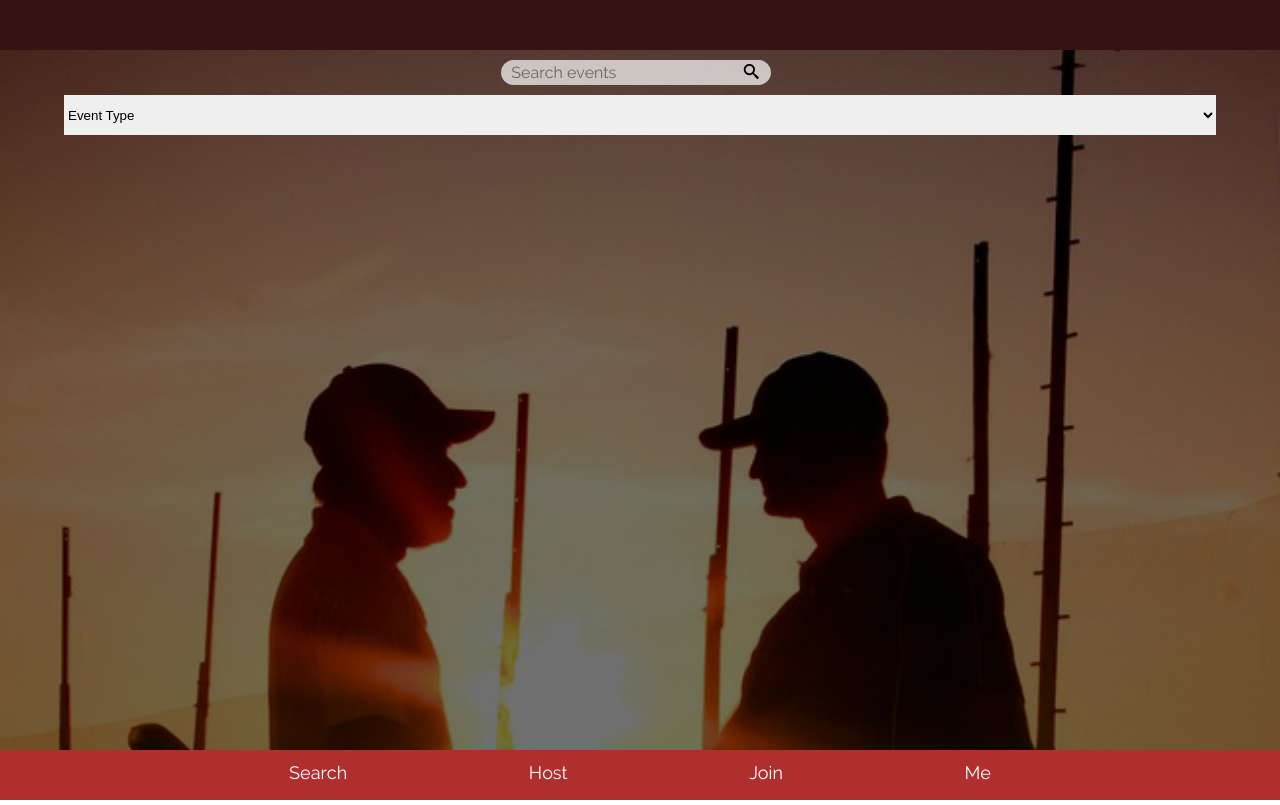
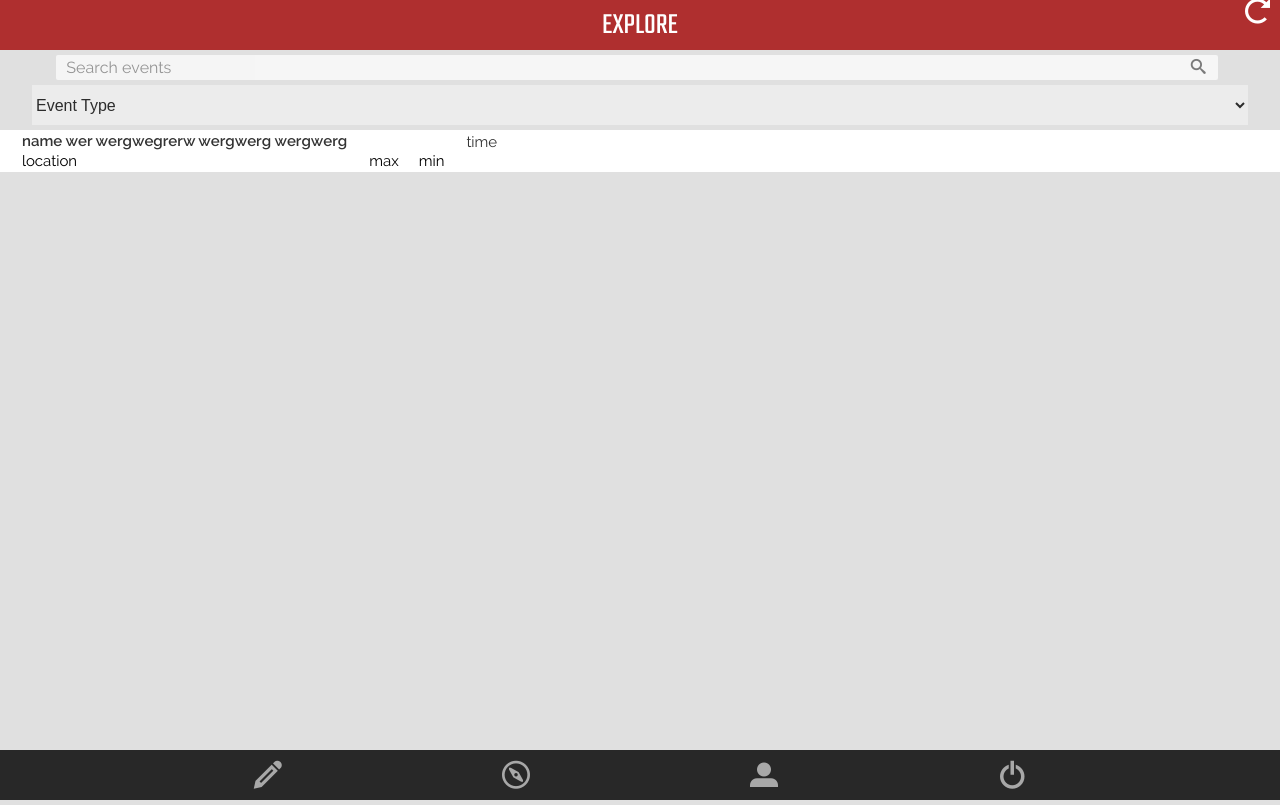
Before and after one commit to Spontaneus-CF/spontaneous, a website: page index/join.html in a window 1280 px wide. Drawn offline with Linux system fonts and the light colour scheme.

Commit message:
update styling for all pages and more ico fonts

```diff
--- a/index/css/base.css
+++ b/index/css/base.css
@@ -40,19 +40,24 @@ html {
 
 html, body {
   height: 100%;
+  background-color: #E0E0E0
 }
 
 h1, h2, li, p {
   color: white;
 }
 
+h1, h2 {
+  font-size: 3rem;
+  font-family: 'teko', sans-serif;
+}
+
 h1 {
   font-size: 5rem;
   font-weight: bold;
-  font-family: 'teko', sans-serif;
 }
 
-li, p, input{
+li, p, input, th, td{
   font-family: 'raleway', sans-serif;
 }
 
@@ -60,20 +65,22 @@ form {
   border-radius: 0.3rem;
 }
 
-input{
+input {
   width: 26rem;
-  height: 4.4rem;
+  height: 4.5rem;
   font-size: 1.6rem;
   padding: 0 0 0 1rem;
 }
 
 nav ul li {
-  height: 4.4rem;
-  font-size: 1.8rem;
+  height: 4.5rem;
+  font-size: 2.8rem;
 }
 
 header {
   width: 100%;
   height: 5rem;
-  background-color: #361212;
+  background-color: #AF2F2F;
+  position: fixed;
+  z-index: 1;
 }
--- a/index/css/module.css
+++ b/index/css/module.css
@@ -1,15 +1,10 @@
-body {
-  background-image: url('../images/golf.jpg');
-  background-size: 120%;
-}
-
 h1, p, form, button {
   text-align: center;
 }
 
 .intro-heading {
   margin-bottom: 0;
-  margin-top: 15rem;
+  margin-top: 10rem;
 }
 
 .intro-description {
@@ -19,10 +14,6 @@ h1, p, form, button {
 
 input {
   margin: 0 auto;
-  display: block;
-}
-
-.main-link {
   display: block;
 }
 
@@ -52,6 +43,7 @@ input {
 }
 
 .main-link {
+  display: block;
   text-align: center;
   width: 8rem;
   height: 4.5rem;
@@ -61,27 +53,37 @@ input {
   line-height: 4.5rem;
   border-radius: 0.2rem;
   font-family: 'raleway', sans-serif;
-  font-size: 1.8rem;
+  font-size: 1.6rem;
   margin: 0 0 1rem 1rem;
   position: absolute;
   bottom: 0;
 }
 
-.search-box {
-  margin-left: 1rem;
-  border-radius: 3rem;
+.search-box,
+.search-box2 {
+  margin-left: 1.2rem;
+  border-radius: 0.2rem;
   height: 2.5rem;
   opacity: 0.7;
+  margin-bottom: 0.5rem;
+  display: inline-block;
+}
+
+.search-box {
   margin-top: 1rem;
-  margin-bottom: 1rem;
-  display: inline;
+  width: 26rem;
+}
+
+.search-box2 {
+  margin-top: 5.5rem;
+  width: 90%;
 }
 
 .mobile-bar {
   position: absolute;
   width: 100%;
   height: 5rem;
-  background-color: #AF2F2F;
+  background-color: #282828;
   bottom: 0;
 }
 
@@ -92,23 +94,85 @@ input {
 
 .mobile-bar__item {
   display: inline-block;
-  padding: 0 7%;
-  line-height: 4.5rem;
+  padding: 0 8.5%;
+  line-height: 5.5rem;
 }
 
 .mobile-bar__item a {
-  color: white;
+  color: #A8A8A8;
 }
 
 .dropdown {
   display: block;
   margin: auto;
-  width: 90%;
+  margin-bottom: 0.5rem;
+  width: 95%;
   height: 4rem;
+  font-size: 1.6rem;
+  opacity: 0.8;
 }
 
 .icon-search {
   font-size: 1.5rem;
   position: relative;
   right: 3rem;
+  opacity: 0.5;
 }
+
+.icon-spinner {
+  position: relative;
+  display: inline;
+  float: right;
+  margin-top: -4.8rem;
+  margin-right: 1rem;
+  font-size: 2.5rem;
+  color: white;
+  cursor: pointer;
+}
+
+.sub-heading {
+  font-size: 3rem;
+  padding-top: 0.4rem;
+}
+
+.event-holder {
+  width: 100%;
+  background-color: white;
+  float: left;
+}
+
+.events {
+  padding: 0 1rem;
+}
+
+.events__list {
+  color: #333333;
+  font-size: 1.5rem;
+}
+
+th, td {
+  padding: 0 1rem;
+  font-size: 1.5rem;
+  font-weight: normal;
+}
+
+.events__list__name {
+  float: left;
+  font-weight: bold;
+}
+
+.events__list__time {
+  float: right;
+  line-height: 1.5rem;
+}
+
+.events__list__max,
+.events__list__min {
+  float: right;
+  text-align: right;
+}
+
+.join {
+  width: 5rem;
+  float: right;
+}
--- a/index/ico-fonts/style.css
+++ b/index/ico-fonts/style.css
@@ -1,10 +1,10 @@
 @font-face {
 	font-family: 'ico-fonts';
-	src:url('fonts/ico-fonts.eot?i25org');
-	src:url('fonts/ico-fonts.eot?#iefixi25org') format('embedded-opentype'),
-		url('fonts/ico-fonts.woff?i25org') format('woff'),
-		url('fonts/ico-fonts.ttf?i25org') format('truetype'),
-		url('fonts/ico-fonts.svg?i25org#ico-fonts') format('svg');
+	src:url('fonts/ico-fonts.eot?q07q4h');
+	src:url('fonts/ico-fonts.eot?#iefixq07q4h') format('embedded-opentype'),
+		url('fonts/ico-fonts.woff?q07q4h') format('woff'),
+		url('fonts/ico-fonts.ttf?q07q4h') format('truetype'),
+		url('fonts/ico-fonts.svg?q07q4h#ico-fonts') format('svg');
 	font-weight: normal;
 	font-style: normal;
 }
@@ -23,15 +23,27 @@
 	-moz-osx-font-smoothing: grayscale;
 }
 
+.icon-pencil:before {
+	content: "\e603";
+}
+.icon-compass:before {
+	content: "\e604";
+}
 .icon-user:before {
 	content: "\e600";
+}
+.icon-spinner:before {
+	content: "\e605";
 }
 .icon-search:before {
 	content: "\e601";
 }
+.icon-switch:before {
+	content: "\e606";
+}
+.icon-close:before {
+	content: "\e607";
+}
 .icon-checkmark:before {
 	content: "\e602";
 }
-.icon-arrow-left:before {
-	content: "\e603";
-}
--- a/index/join.html
+++ b/index/join.html
@@ -14,13 +14,14 @@
   </head>
   <body>
     <header>
+      <h1 class="sub-heading">EXPLORE</h1>
       <img class="logo"></img>
+      <div class="icon-spinner"></div>
     </header>
     <form method="get">
-      <input type="text" class="search-box" size="" maxlength="120" placeholder="Search events">
+      <input type="text" class="search-box2" size="" maxlength="120" placeholder="Search events">
       <span class="icon-search"></span>
     </form>
-    <article>
     <form method="post">
       <select class="dropdown" name="Sort By">
         <option value="event-type" class="dropdown__item">Event Type</option>
@@ -28,13 +29,30 @@
         <option value="time" class="dropdown__item">Time</option>
       </select>
     </form>
+    <article class="event-holder">
+      <table class="events">
+        <thead class="events">
+          <tr class="events__list">
+            <th class="events__list__name">name wer wergwegrerw wergwerg wergwerg </th>
+            <th></th>
+            <th class="events__list__time">time</th>
+          </tr>
+        </thead>
+        <tbody>
+          <tr>
+            <td class="events__list__location">location</td>
+            <td class="events__list__min">min</td>
+            <td class="events__list__max">max</td>
+          </tr>
+        </tbody>
+      </table>
     </article>
     <nav class="mobile-bar">
       <ul class="mobile-bar__list">
-        <li class="mobile-bar__item">Search</li>
-        <li class="mobile-bar__item"><a href="host.html">Host</a></li>
-        <li class="mobile-bar__item"><a href="#">Join</a></li>
-        <li class="mobile-bar__item"><a href="activities.html">Me</a></li>
+        <li class="mobile-bar__item"><a href="host.html" class="icon-pencil"></a></li>
+        <li class="mobile-bar__item"><a href="join.html" class="icon-compass"></a></li>
+        <li class="mobile-bar__item"><a href="activities.html" class="icon-user"></a></li>
+        <li class="mobile-bar__item"><a href="index.html" class="icon-switch"></a></li>
       </ul>
     </nav>
   </body>
```
Also changed, not shown: index/activities.html (+13 -16 lines), index/host.html (+8 -8 lines), index/ico-fonts/selection.json (+128 -26 lines), index/images/My Activities.html (added, +40 -0 lines), index/index.html (+2 -2 lines), index/signup.html (+2 -2 lines), index/ico-fonts/fonts/ico-fonts.ttf, index/ico-fonts/fonts/ico-fonts.woff, 4 other files. Lines whose indentation alone changed are shown as unchanged.
